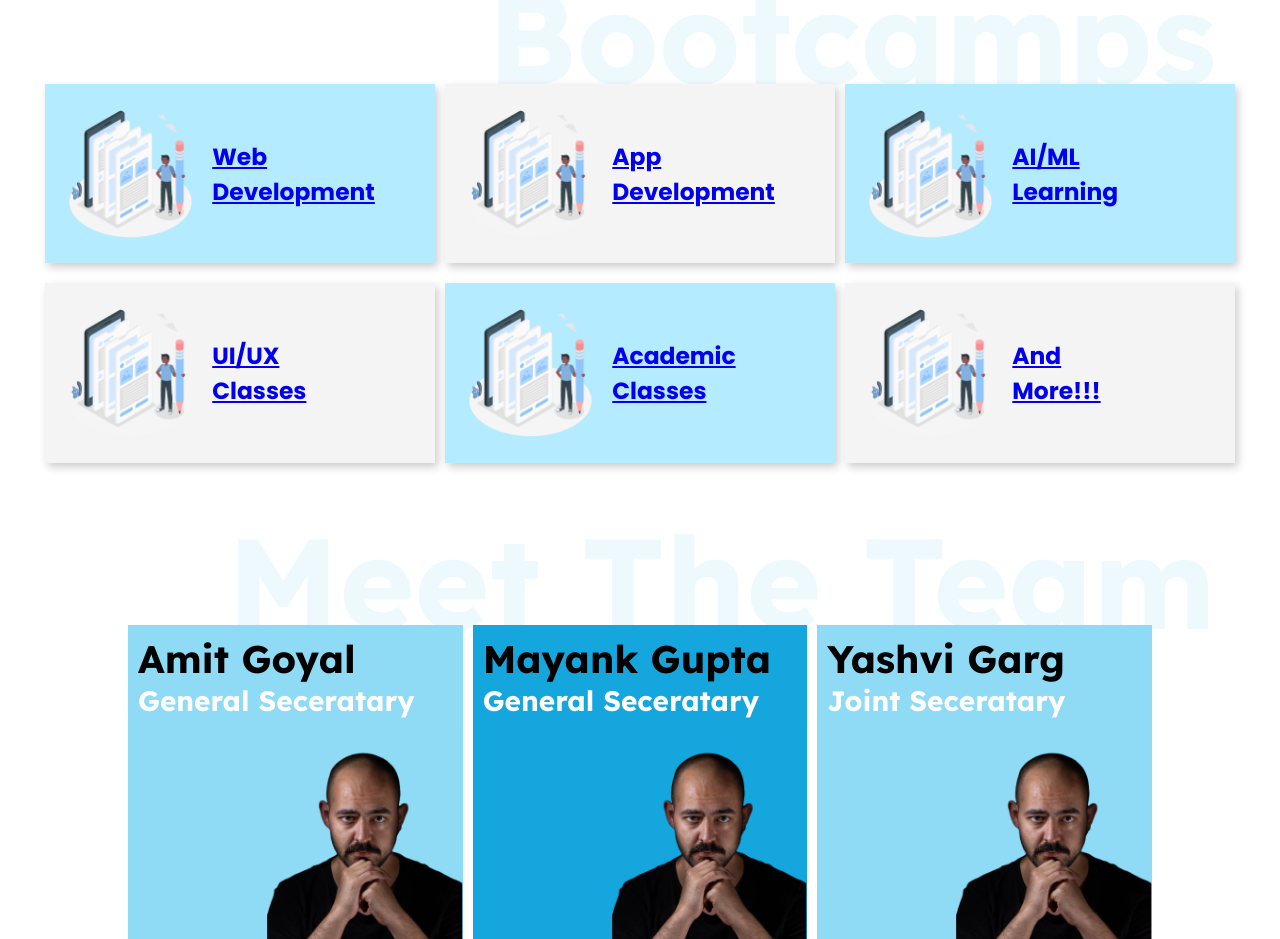
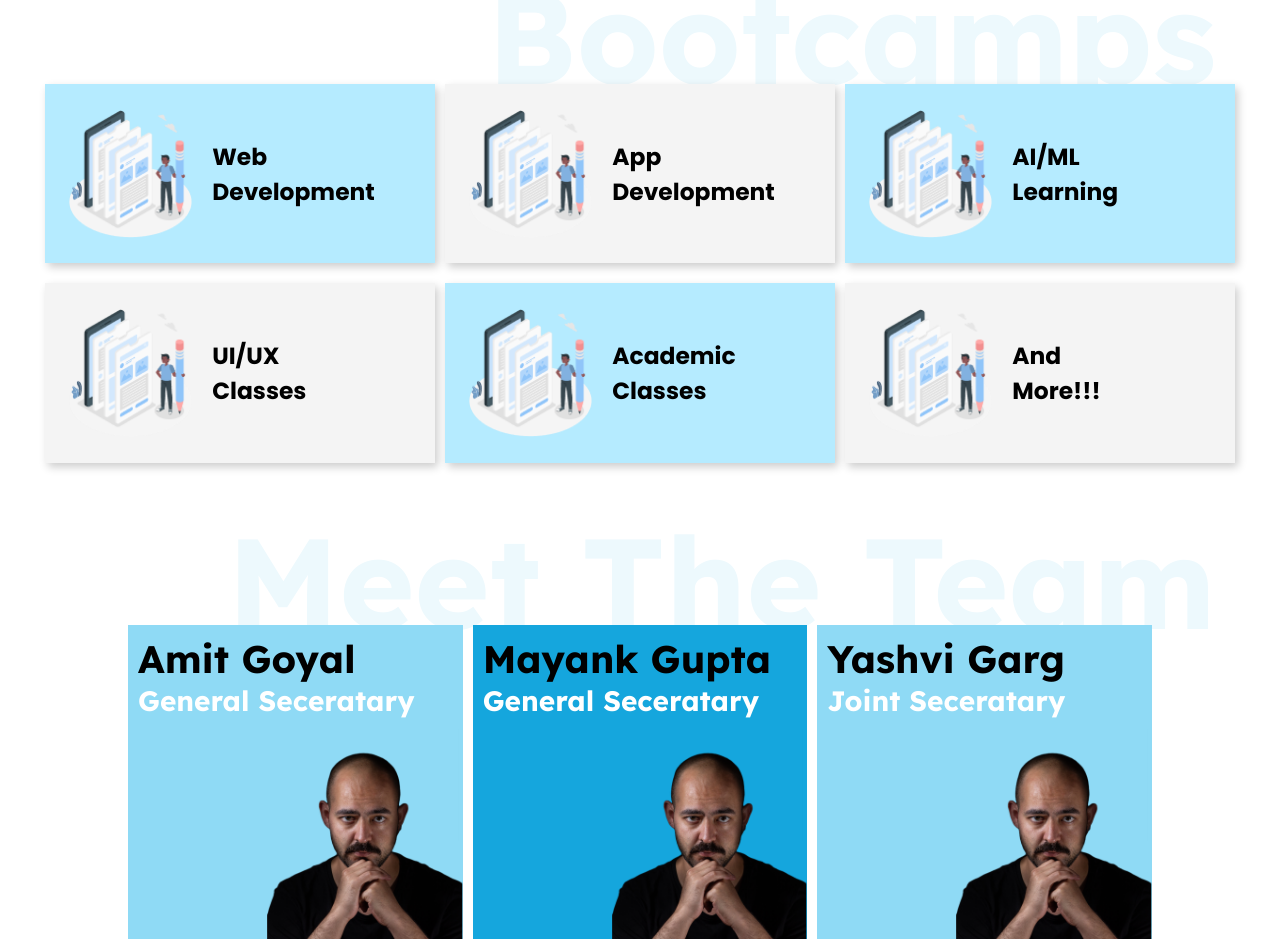
Before and after one commit to ACM-Thapar/ACM-Website, a React (Vite) app: page / in a window 1280 px wide. Shown: the part 4400-5339 px from the top of the page. Built offline with nearby package versions, Linux system fonts and the light colour scheme.

Commit message:
add function to create slug

```diff
--- a/src/Pages/Home/Components/bootcampcomp/Bootmain.jsx
+++ b/src/Pages/Home/Components/bootcampcomp/Bootmain.jsx
@@ -5,6 +5,10 @@ import { Bootcamp } from "../../../../data.mjs";
 
 const Bootmain = () => {
     const { bootcamps } = Bootcamp;
+
+    const createSlug = (name) => {
+        return name.toLowerCase().replace(/\s+/g, '-').replace(/\//g, '-');
+    };
 
     return (
         <Fragment>
@@ -14,7 +18,7 @@ const Bootmain = () => {
                 </div>
                 <div className={styles.maininner}>
                     {bootcamps.map((item, index) => {
-                        const bootcampLink = `/bootcamps/${item.name.toLowerCase().replace(/\s+/g, '-')}`;
+                        const bootcampLink = `/bootcamps/${createSlug(item.name)}`;
                         return (
                             <div className={styles.card} key={index}>
                                 <div className={styles.innercard}>
--- a/src/Pages/Home/Components/bootcampcomp/Bootmain.module.css
+++ b/src/Pages/Home/Components/bootcampcomp/Bootmain.module.css
@@ -75,3 +75,16 @@
         margin-bottom: -0.75rem;
     }
 }
+
+.noUnderline {
+    text-decoration: none;
+    color: inherit;
+}
+
+.noUnderline:visited {
+color: inherit;
+}
+
+.noUnderline:hover {
+text-decoration: none;
+}
```
